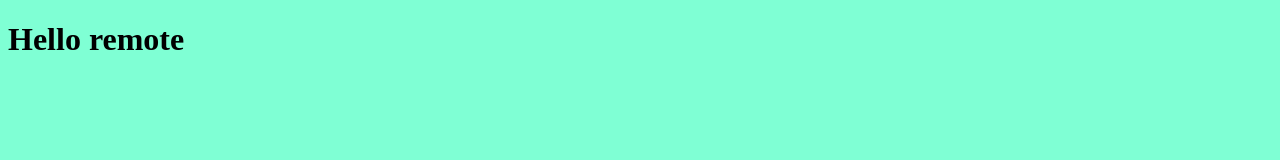
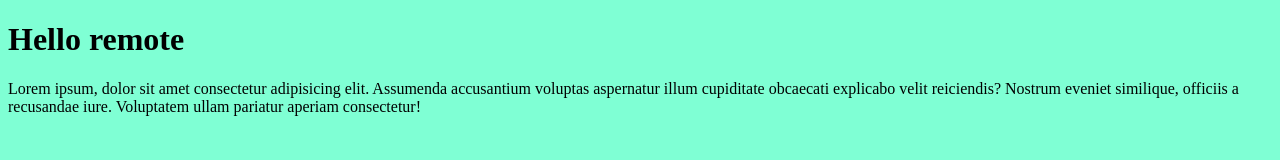
Before and after one commit to ajiistwn/aji-git-test, a plain HTML site: page index.html in a window 1280 px wide. Drawn offline with Linux system fonts and the light colour scheme.

Commit message:
mengubah file index.html

```diff
--- a/index.html
+++ b/index.html
@@ -8,5 +8,6 @@
 </head>
 <body>
     <h1>Hello remote</h1>
+    <p>Lorem ipsum, dolor sit amet consectetur adipisicing elit. Assumenda accusantium voluptas aspernatur illum cupiditate obcaecati explicabo velit reiciendis? Nostrum eveniet similique, officiis a recusandae iure. Voluptatem ullam pariatur aperiam consectetur!</p>
 </body>
 </html>
```
